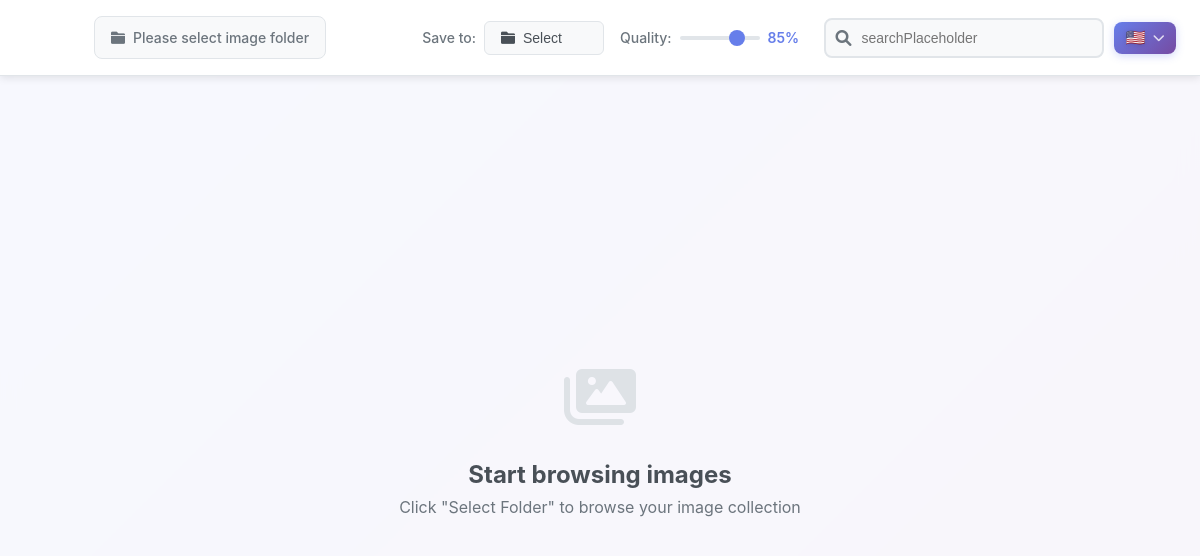
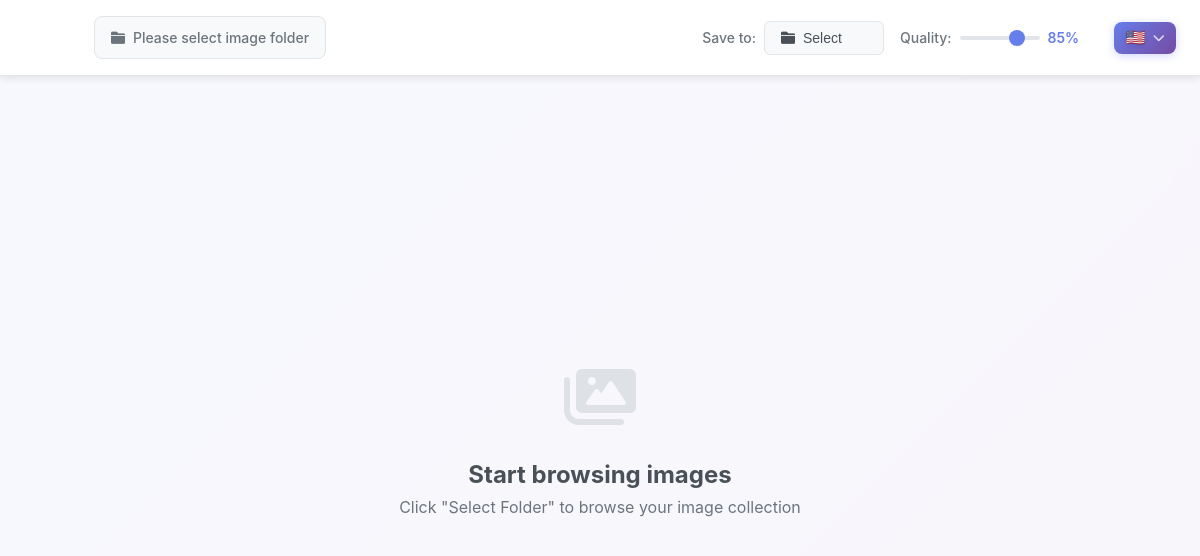
Before and after one commit to Aifar/imageVision, an Electron app: page index.html in a window 1200 px wide. Drawn offline with Linux system fonts and the light colour scheme; no server answers.

Commit message:
隐藏搜索框

```diff
--- a/styles.css
+++ b/styles.css
@@ -136,7 +136,7 @@ body {
 /* 搜索容器 */
 .search-container {
     position: relative;
-    display: flex;
+    display: none; /* 隐藏搜索框 */
     align-items: center;
 }
 
```
